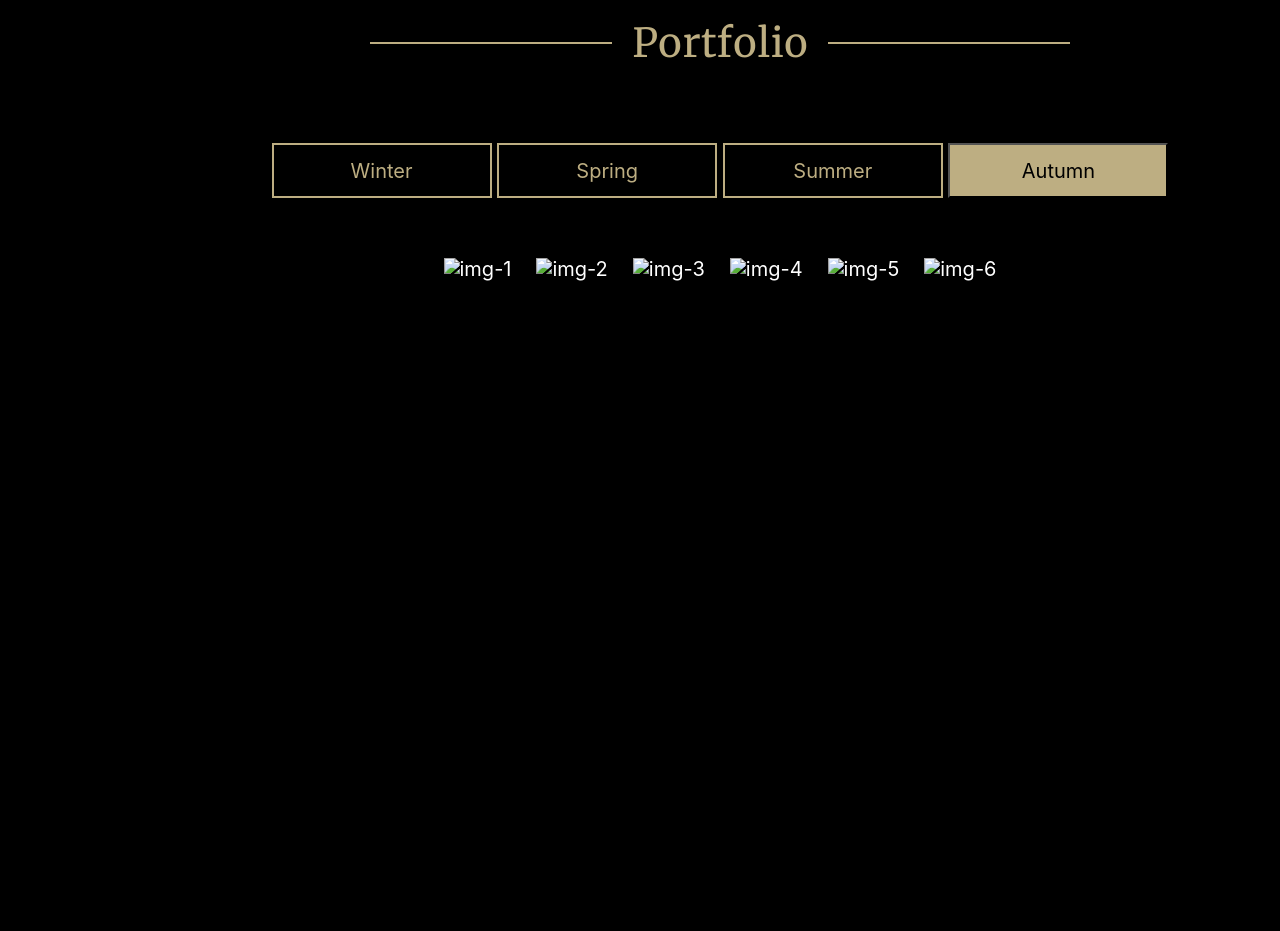
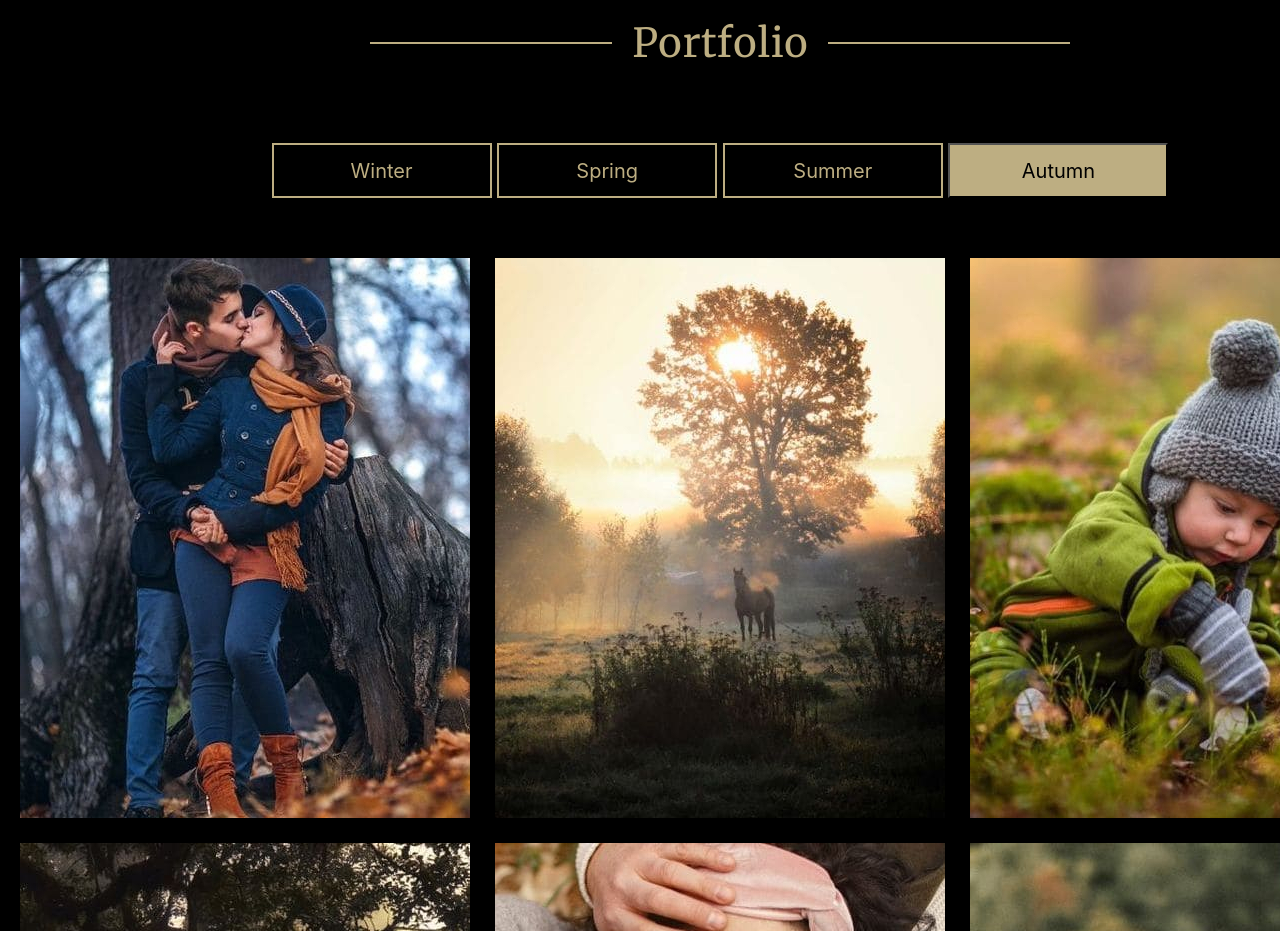
Before and after one commit to ToMikhail/RSSPRE2022, a plain HTML site: page portfolio/index.html in a window 1280 px wide. Shown: the part 1489-2420 px from the top of the page. Drawn offline with Linux system fonts and the light colour scheme; the site is published under a folder, as on GitHub Pages, so addresses that start at the root find nothing; a web font is replaced by a local one.

Commit message:
fix: path to image

```diff
--- a/portfolio/index.html
+++ b/portfolio/index.html
@@ -79,12 +79,12 @@
             <button class="btn btn-gold">Autumn</button>
           </div>
           <div class="portfolio-items">
-            <img src="/assets/img/portfolio-img1.jpg" alt="img-1">
-            <img src="/assets/img/portfolio-img2.jpg" alt="img-2">
-            <img src="/assets/img/portfolio-img3.jpg" alt="img-3">
-            <img src="/assets/img/portfolio-img4.jpg" alt="img-4">
-            <img src="/assets/img/portfolio-img5.jpg" alt="img-5">
-            <img src="/assets/img/portfolio-img6.jpg" alt="img-6">
+            <img src="./assets/img/portfolio-img1.jpg" alt="img-1">
+            <img src="./assets/img/portfolio-img2.jpg" alt="img-2">
+            <img src="./assets/img/portfolio-img3.jpg" alt="img-3">
+            <img src="./assets/img/portfolio-img4.jpg" alt="img-4">
+            <img src="./assets/img/portfolio-img5.jpg" alt="img-5">
+            <img src="./assets/img/portfolio-img6.jpg" alt="img-6">
           </div>
         </div>
       </section>
```
